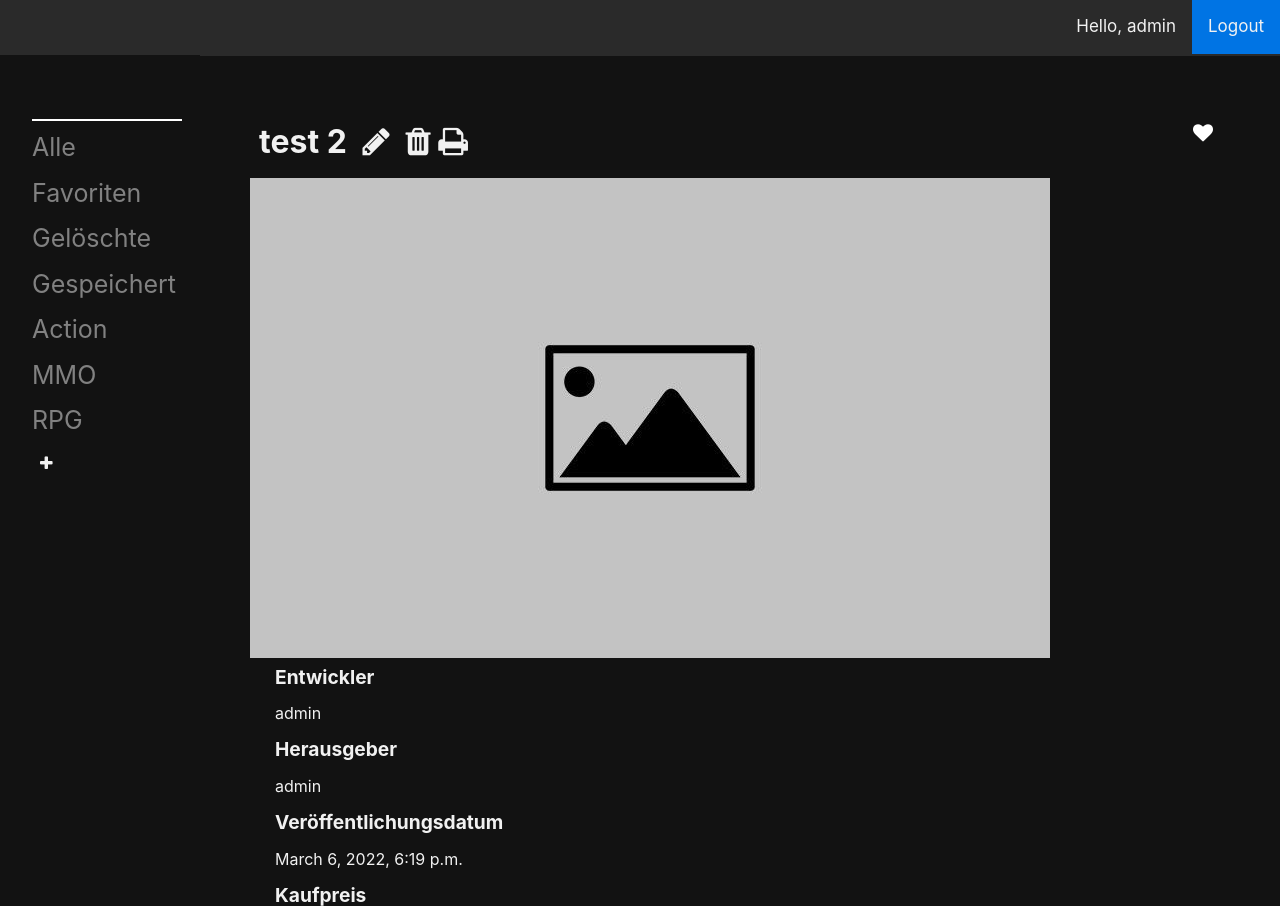
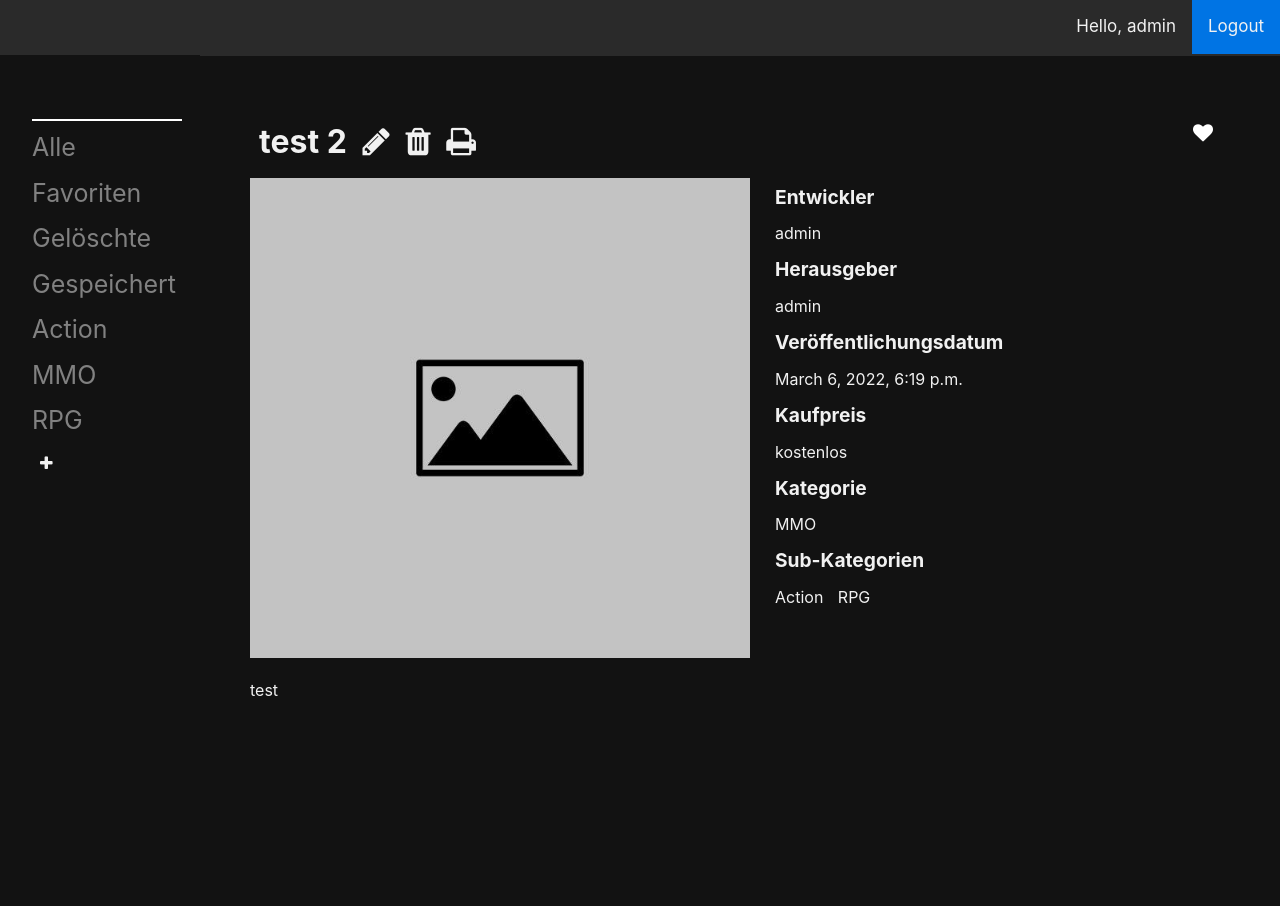
Before and after one commit to Funf-Steht-fur-Lifestyle/game-launcher, a Django app: page /app/category/saved/3 in a window 1280 px wide. Shown: the top 906 px of the page. After the commit the page ends 696 px from the top, so only its background shows below. Run offline with Django 4.2, Linux system fonts and the light colour scheme; a user stored in the database is signed in; data comes from the database, SQL or seed files in the repository; both versions use the stored data as it was after the commit; data that the repository does not hold is empty; some libraries are stand-ins or nearby versions.

Commit message:
[fix] few more bugs fixed

```diff
--- a/myapp/templates/category/favorite.html
+++ b/myapp/templates/category/favorite.html
@@ -12,7 +12,7 @@
       {% for favorite in favorites %}
         {% if favorite.game.deleted == False and favorite.user.username == request.user.username %}
           <div class="grid-item">
-            <a href="/app/game/{{ favorite.game.id }}">
+            <a href="{% url 'saved_game_details_page' favorite.game.id %}">
               <span><div class="game-img"><img src="{{ favorite.game.thumbnail.url }}"></div></span>
               <span><div class="game-title">{{ favorite.game.name }}</div></span>
               <span><div class="game-price">{{ favorite.game.get_price }}</div></span>
--- a/myapp/templates/game/saved.html
+++ b/myapp/templates/game/saved.html
@@ -9,6 +9,20 @@
     <link rel="stylesheet" href="{% static 'assets/css/game.css' %}" />
   {% endblock extrastylesheets %}
 
+
+  <style>
+    @media print {
+      .parent {
+        overflow: auto;
+        display: block;
+      }
+    }
+    img {
+      max-width : 500px;
+      max-height: 500px;
+    }
+  </style>
+
   <div class="grid-container">
     <div class="game-details">
       <div class="game-title">
@@ -17,7 +31,7 @@
           <button class="update-game-btn button" type="button" name="button" data-form-url="{% url 'update_game' game.pk %}"><span class="fa fa-pencil"></span></button>
           <a href="{% url 'delete_game' game.pk %}"><span class="fa fa-trash"></span></a>
         {% endif %}
-        <a href="{% url 'print_game' game.id %}" class="button"><span class="fa fa-print"></span></a>
+        <button class="button" onclick="window.print()"> <span class="fa fa-print"> </span> </button>
         {% if game.is_favorite %}
           <div href="#" class="favorite-button marked" title="Unmark from favorite">
             <button class="mark-game-as-favorite-btn inline button" type="button" name="button" data-form-url="{% url 'unmark_game_as_favorite' game_id=game.pk user_id=request.user.pk %}"><span class="fa fa-heart fa-1x"></span></a>
```
Also changed, not shown: db.sqlite3.
